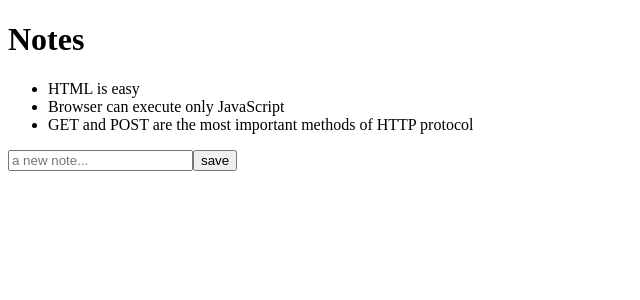
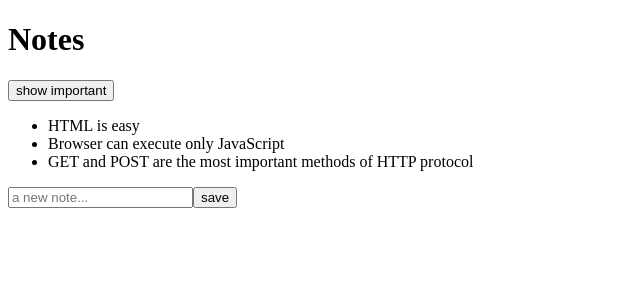
Before and after one commit to jrig95/fullStackOpen, a React (Create React App) app in the folder fso-part2-practice/: page / in a window 1280 px wide. Shown: the top 300 px of the page, without its empty margins (0-640 px from the left). Built offline with nearby package versions, Linux system fonts and the light colour scheme.

Commit message:
added filter functionality for important notes

```diff
--- a/fso-part2-practice/src/App.js
+++ b/fso-part2-practice/src/App.js
@@ -3,7 +3,8 @@
 
 const App = (props) => {
   const [notes, setNotes] = useState(props.notes);
-  const [newNote, setNewNote] = useState('')
+  const [newNote, setNewNote] = useState('');
+  const [showAll, setShowAll] = useState(true);
 
   const addNote = (event) => {
     event.preventDefault()
@@ -23,11 +24,18 @@
     setNewNote(event.target.value)
   }
 
+  const notesToShow = showAll ? notes : notes.filter(note => note.important)
+
   return (
     <div>
       <h1>Notes</h1>
+      <div>
+        <button onClick={() => setShowAll(!showAll)}>
+          show {showAll ? 'important' : 'all'}
+        </button>
+      </div>
       <ul>
-        {notes.map(note =>
+        {notesToShow.map(note =>
           <Note key={note.id} note={note}/>
         )}
       </ul>
```
